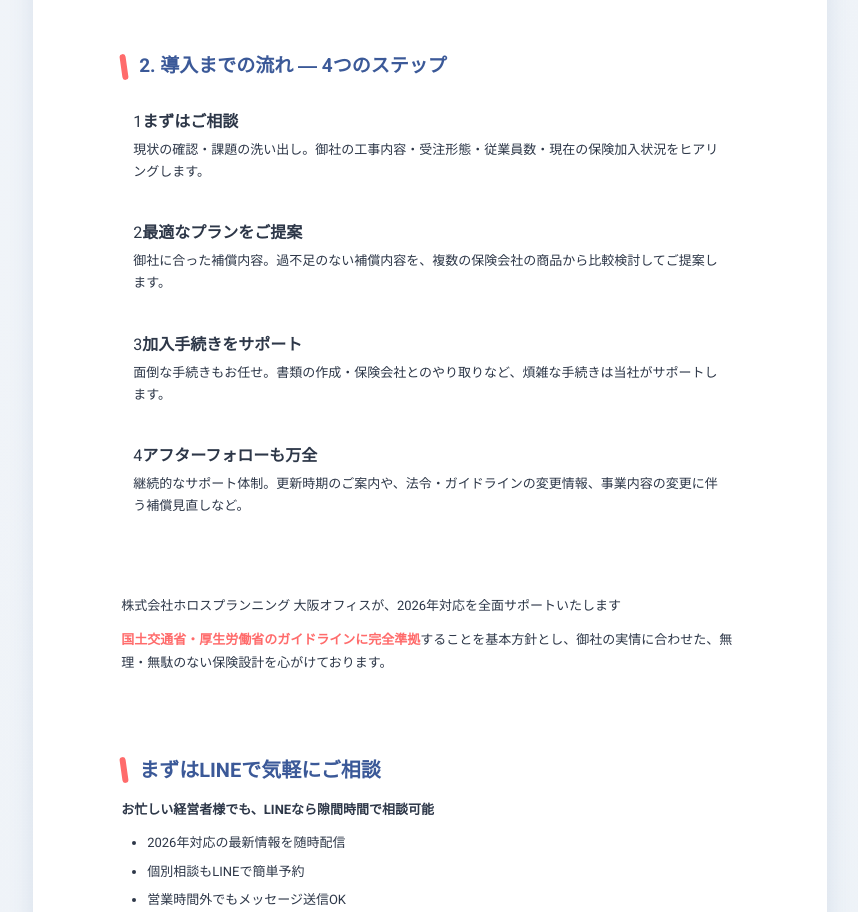
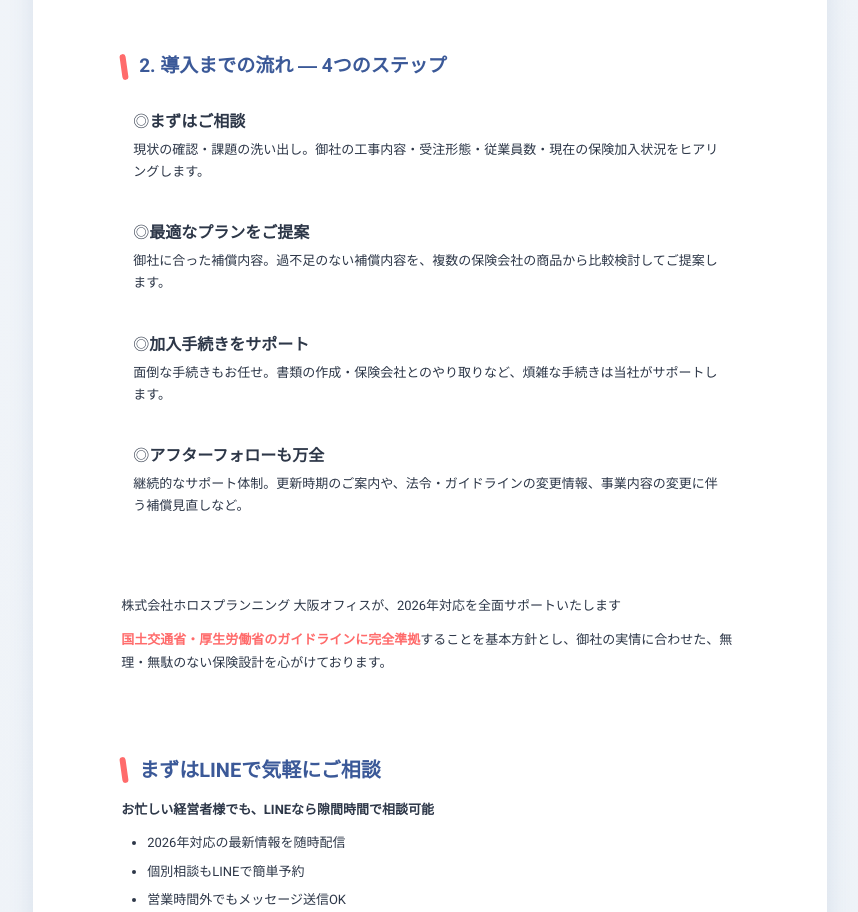
Before and after one commit to noriaki0215/construction_dm, a plain HTML site: page construction-site-entry-standards-proposal.html in a window 1280 px wide. Shown: the part 5784-6696 px from the top of the page, without its empty margins (210-1068 px from the left). Drawn offline with Linux system fonts and the light colour scheme.

Commit message:
Update step numbers in proposal document

```diff
--- a/construction-site-entry-standards-proposal.html
+++ b/construction-site-entry-standards-proposal.html
@@ -773,6 +773,7 @@
 <!-- 5ページ目：行動喚起・クロージング -->
 <div class="page">
     <h1>今から準備すれば、間に合います</h1>
+
     <div class="timeline-section">
         <h2>1. 2026年を見据えた準備タイムライン</h2>
         <div class="timeline">
@@ -795,19 +796,19 @@
         <h2>2. 導入までの流れ ― 4つのステップ</h2>
         <div class="steps-grid">
             <div class="step-item">
-                <span class="step-number">1</span><strong>まずはご相談</strong>
+                <span class="step-number">◎</span><strong>まずはご相談</strong>
                 <p>現状の確認・課題の洗い出し。御社の工事内容・受注形態・従業員数・現在の保険加入状況をヒアリングします。</p>
             </div>
             <div class="step-item">
-                <span class="step-number">2</span><strong>最適なプランをご提案</strong>
+                <span class="step-number">◎</span><strong>最適なプランをご提案</strong>
                 <p>御社に合った補償内容。過不足のない補償内容を、複数の保険会社の商品から比較検討してご提案します。</p>
             </div>
             <div class="step-item">
-                <span class="step-number">3</span><strong>加入手続きをサポート</strong>
+                <span class="step-number">◎</span><strong>加入手続きをサポート</strong>
                 <p>面倒な手続きもお任せ。書類の作成・保険会社とのやり取りなど、煩雑な手続きは当社がサポートします。</p>
             </div>
             <div class="step-item">
-                <span class="step-number">4</span><strong>アフターフォローも万全</strong>
+                <span class="step-number">◎</span><strong>アフターフォローも万全</strong>
                 <p>継続的なサポート体制。更新時期のご案内や、法令・ガイドラインの変更情報、事業内容の変更に伴う補償見直しなど。</p>
             </div>
         </div>
```
